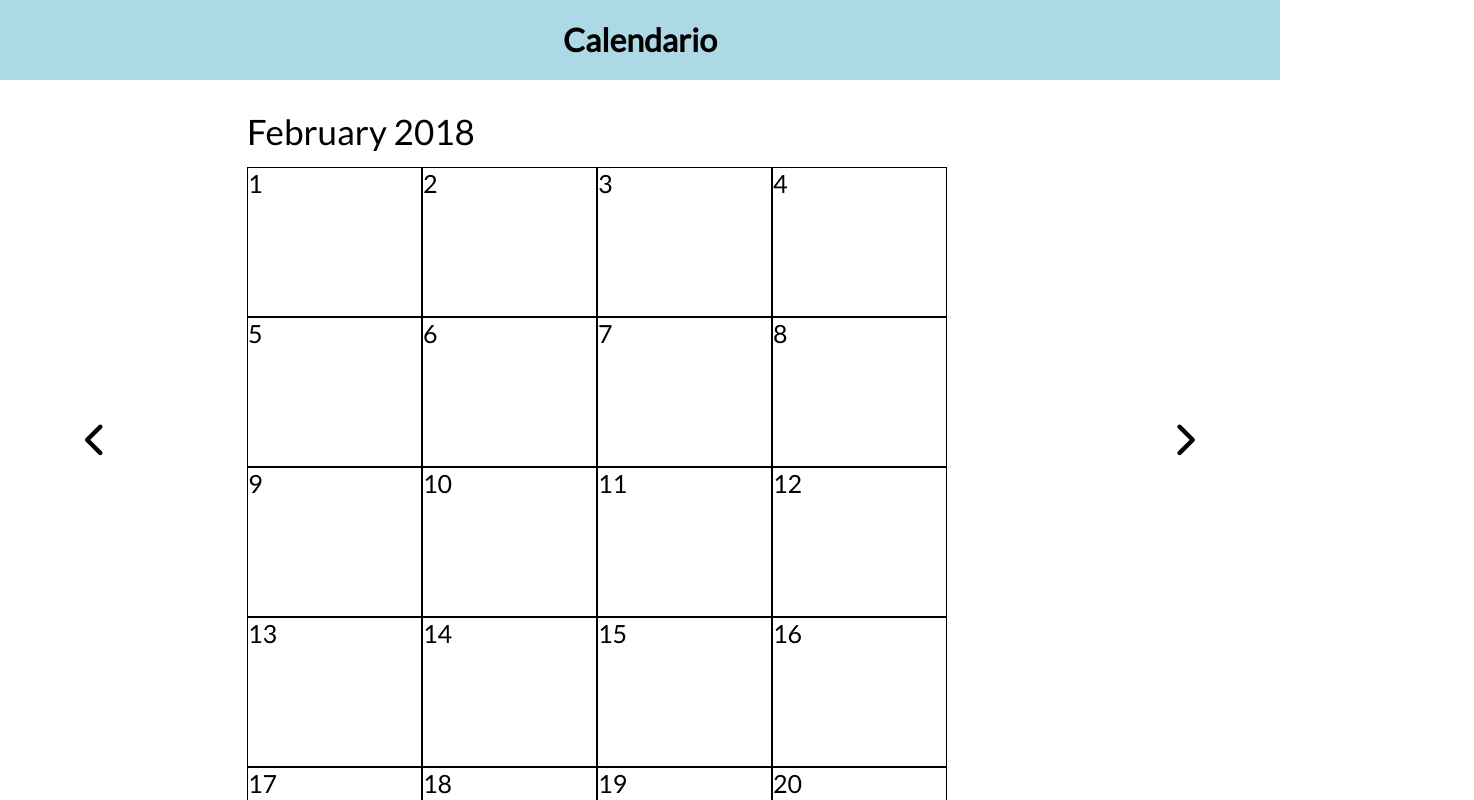
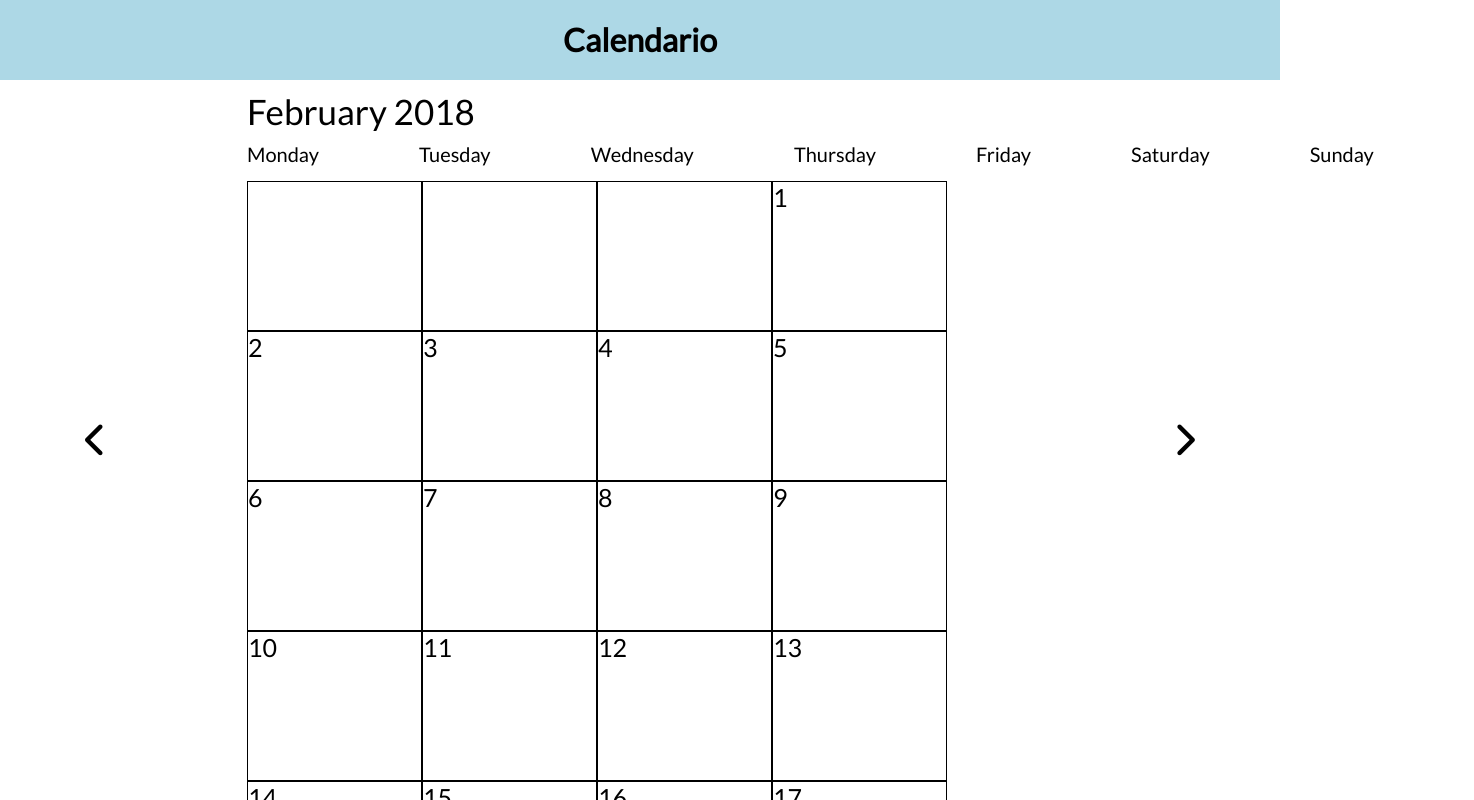
Before and after one commit to AlessandroMondelli/ajax-ex-calendar, a plain HTML site: page index.html in a window 1280 px wide. Both pictures are taken after a click on the button 1184 px from the left and 440 px from the top of the page. Shown: the top 800 px of the page, 1474 px wide, since content can reach past the window. Drawn offline with nearby package versions, Linux system fonts and the light colour scheme; no server answers.

Commit message:
Aggiungi giorni della settimana

```diff
--- a/index.html
+++ b/index.html
@@ -22,6 +22,7 @@
         </button>
         <main id="mainCal">
             <div class="month-name"></div>
+            <div id="days"></div>
             <div class="month"></div>
         </main>
         <button class="arrow right">
--- a/main.js
+++ b/main.js
@@ -12,12 +12,14 @@ $(document).ready(function() {
     var stopGen = moment('2018-01-01'); //Imposto mese iniziale limite
     var stopDec = moment('2018-12-01'); //Imposto mese finale limite
 
-    getMonth(); //Funzione che crea il primo mese
+    getMonth(); //Richiamo funzione che crea il primo mese
+    createDays(); //Richiamo funzione che crea giorni
     $(".arrow.left").prop('disabled',true); //Rendo non disponibile da subito la freccia sinistra
 
     $(".arrow.right").click(function() { //Al click su freccia destra
             momentData.add(1,'month'); //Aggiungo un mese
             $(".month-name,.month").empty(); //elimino mese precedente
+            moveDays(); //Funzione che mette giorni al posto giusto
             getMonth(); //Prendo e stampo nuovo mese
             $(".arrow.left").prop('disabled',false); //Rendo disponibile la freccia sinistra
 
@@ -29,12 +31,14 @@ $(document).ready(function() {
     $(".arrow.left").click(function() {
             momentData.subtract(1,'month'); //Sottraggo un mese
             $(".month-name,.month").empty(); //elimino mee precedente
+            moveDays(); //Funzione che mette giorni al posto giusto
             getMonth(); //Prendo e stampo nuovo mese
             $(".arrow.right").prop('disabled',false); //Rendo disponibile la freccia destra
 
             if (momentData.isSameOrBefore(stopGen)) { //Controllo se è disponibile un mese precedente
                 $(this).prop('disabled',true); //Se non è disponibile disabilito freccia
             }
+            moveDays();
     });
 
 
@@ -85,4 +89,30 @@ $(document).ready(function() {
         });
     }
 
+    function createDays() { //Funzione che crea giorni
+        var dataClone = moment(momentData); //Creo clone della data
+        for (var i = 1; i <= 7; i++) { //Ciclo per 7 volte
+            var temp = dataClone.weekday(i); //Prendo giorno della settimana in una variabile temporanea
+            var day = "<span>" + temp.format('dddd') + "</span>"; //Prendo giorno testuale
+            temp.add(1,'days'); //Aggiungo un giorno
+            $("#days").append(day); //Appendo giorno
+        }
+    }
+
+    function moveDays() {
+        var dataClone = moment(momentData); //Creo clone della data
+        var firstDayOfMonth = dataClone.weekday();
+        if (firstDayOfMonth != 1) {
+            if (firstDayOfMonth == 0) {
+                var diff = 6;
+            } else {
+                var diff = firstDayOfMonth - 1;
+            }
+            var quad = "<div class=\"day\"></div>"
+            for (var i = 0; i < diff; i++) {
+                $(".month").append(quad);
+            }
+        }
+        console.log(firstDayOfMonth);
+    }
 });
--- a/style.css
+++ b/style.css
@@ -57,8 +57,18 @@ button {
     float: left;
     width: 70%;
     margin: 0 auto;
-    margin-top: 30px;
+    margin-top: 10px;
     padding-left: 55px;
+}
+
+#days {
+    margin-top: 10px;
+    font-size: 20px;
+}
+
+#days span {
+    margin-right: 100px;
+    text-align: center;
 }
 
 .month-name {
```
